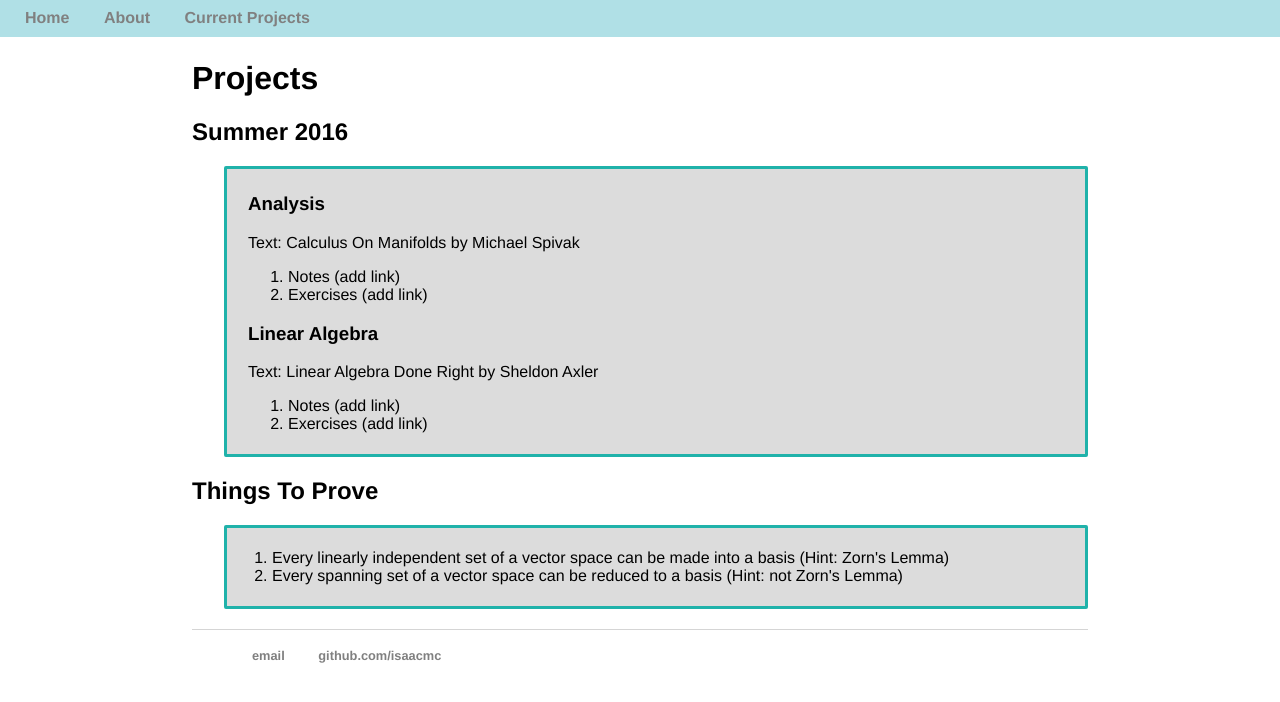
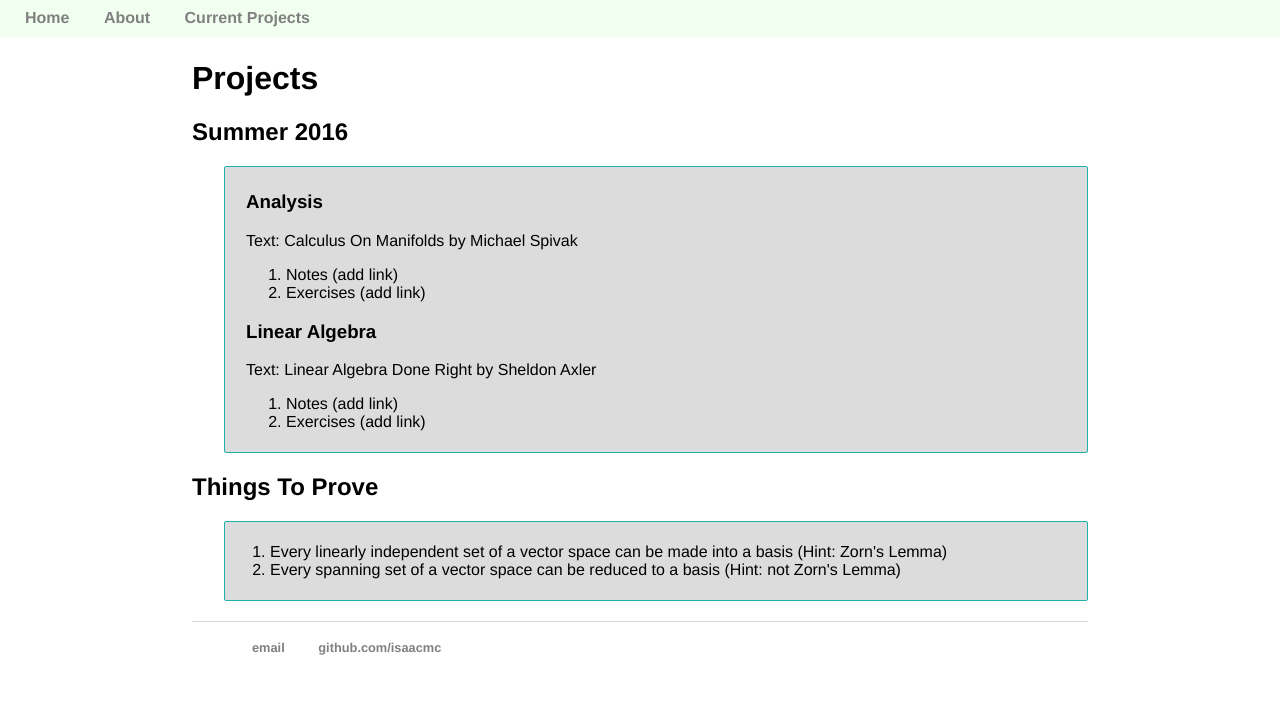
Before and after one commit to isundberg/isaacmc.github.io, a Jekyll site: the page built from projects/index.html, in a window 1280 px wide. Shown: the top 702 px of the page. Built offline with Jekyll 4.4.1, drawn with Linux system fonts in a browser that asks for light colours.

Commit message:
Update main.css

```diff
--- a/css/main.css
+++ b/css/main.css
@@ -14,7 +14,7 @@ nav ul {
     left:0;
     width: 100%;
     padding: 10px;
-    background: powderblue;
+    background: honeydew;
 }
 
 footer ul {
@@ -69,6 +69,7 @@ ul.posts li {
     margin-left: 2em;
     border-radius: 2px;
     background: gainsboro;
+    border: 1px;
     border-style: solid;
     border-color: lightseagreen;
     padding: 5px;
```
